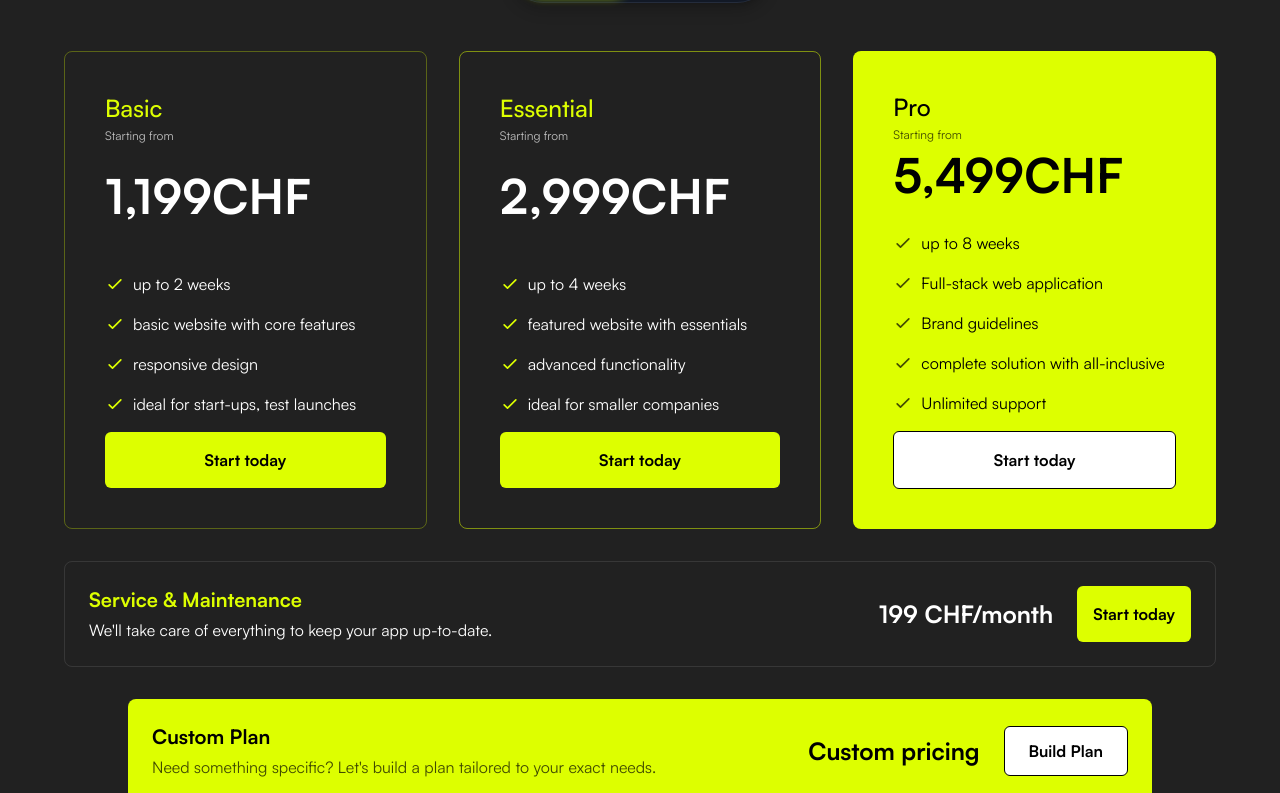
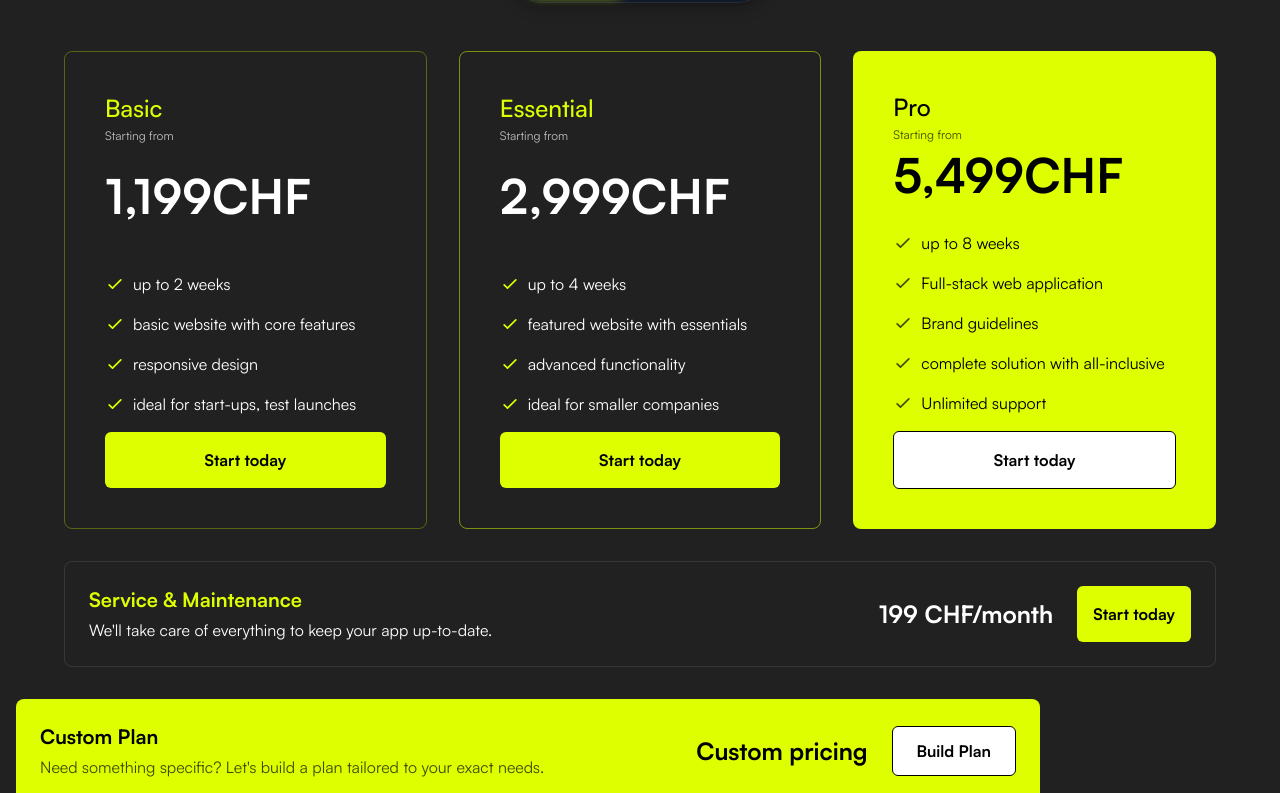
Before and after one commit to them2dt/emptea-homepage, a Next.js app: page / in a window 1280 px wide. Shown: the part 2003-2796 px from the top of the page. Built offline with nearby package versions, Linux system fonts and the light colour scheme.

Commit message:
refactor AccentPicker positioning, update CustomPricing styles for better layout and color contrast, and enhance Navbar styles for improved visual appeal and accessibility

```diff
--- a/app/components/AccentPicker.tsx
+++ b/app/components/AccentPicker.tsx
@@ -85,7 +85,7 @@ export default function AccentPicker() {
   };
 
   return (
-    <div className="fixed bottom-6 left-1/2 -translate-x-1/2 md:left-6 md:translate-x-0 z-50">
+    <div className="fixed bottom-6 left-1/2 -translate-x-1/2 md:left-6 md:translate-x-0 z-40">
       {/* Pill-shaped color picker container */}
       <div className="flex items-center gap-1 p-2 bg-obsidian/95 backdrop-blur-md rounded-full shadow-2xl border border-gray-700/50 shadow-black/30">
         {colorPalette.map((color) => (
--- a/app/components/CustomPricing.tsx
+++ b/app/components/CustomPricing.tsx
@@ -76,7 +76,7 @@ const CustomPricing = () => {
 
   return (
     <>
-      <div className="flex flex-col md:flex-row justify-between items-start md:items-center max-w-5xl mx-auto mt-6 md:mt-8 p-4 md:p-6 border-none rounded-lg bg-accent text-accent-foreground text-left gap-4 md:gap-0 mb-16">
+      <div className="flex flex-col md:flex-row justify-between items-start md:items-center max-w-5xl mt-6 md:mt-8 p-4 md:p-6 border-none rounded-lg bg-accent text-accent-foreground text-left gap-4 md:gap-0 mx-4 mb-16">
         <div className="text-left">
           <h4 className="font-bold text-black text-xl mb-1">
             Custom Plan
@@ -91,7 +91,7 @@ const CustomPricing = () => {
           </p>
           <button
             onClick={() => setIsModalOpen(true)}
-            className="inline-flex items-center justify-center w-full md:w-auto px-4 md:px-6 py-2.5 md:py-3 rounded-md border border-black bg-white text-accent-foreground font-bold text-sm md:text-base cursor-pointer text-center transition-all duration-300 ease-in-out hover:bg-white/90 focus:outline-none focus:ring-2 focus:ring-white focus:ring-offset-2 focus:ring-offset-accent"
+            className="inline-flex items-center justify-center w-full md:w-auto px-4 md:px-6 py-2.5 md:py-3 rounded-md border border-black bg-white text-black font-bold text-sm md:text-base cursor-pointer text-center transition-all duration-300 ease-in-out hover:bg-white/90 focus:outline-none focus:ring-2 focus:ring-white focus:ring-offset-2 focus:ring-offset-accent"
           >
             Build Plan
           </button>
--- a/app/components/Navbar.tsx
+++ b/app/components/Navbar.tsx
@@ -133,7 +133,7 @@ const Navbar = () => {
             <motion.div variants={menuItemVariants}>
               <Link
                 href="#contact"
-                className="inline-flex items-center justify-center text-xl sm:text-2xl text-accent mt-4 px-6 sm:px-8 py-3 sm:py-4 border-2 border-accent rounded-lg bg-transparent transition-all duration-300 ease-in-out hover:bg-accent hover:text-accent-foreground hover:-translate-y-0.5 hover:shadow-lg hover:shadow-accent/25 focus:outline-none focus:ring-2 focus:ring-accent focus:ring-offset-2 focus:ring-offset-obsidian"
+                className="inline-flex items-center justify-center text-xl sm:text-2xl text-black mt-4 px-6 sm:px-8 py-3 sm:py-4 border-2 border-black rounded-lg bg-accent transition-all duration-300 ease-in-out hover:bg-accent/90 hover:-translate-y-0.5 hover:shadow-lg hover:shadow-accent/25 focus:outline-none focus:ring-2 focus:ring-accent focus:ring-offset-2 focus:ring-offset-obsidian"
                 onClick={toggleMobileNav}
               >
                 Get started
```
